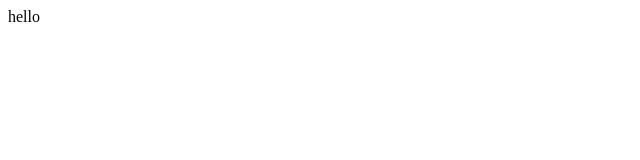
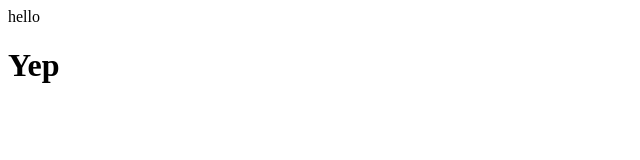
Before and after one commit to codevanguardmodie/demo-repo, a plain HTML site: page index.html in a window 1280 px wide. Shown: the whole page, without its empty margins (0-640 px from the left). Drawn offline with Linux system fonts and the light colour scheme.

Commit message:
add index.html

```diff
--- a/index.html
+++ b/index.html
@@ -1 +1,2 @@
 <div>hello</div>
+<h1>Yep</h1>
```
